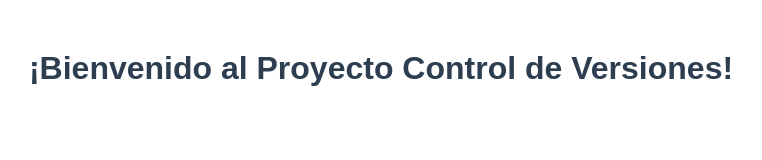
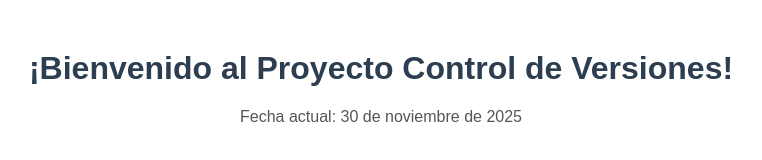
Before and after one commit to Juandavidbanol/versioncControlGitProyect, a plain HTML site: page index.html in a window 1280 px wide. Shown: the whole page, without its empty margins (259-1021 px from the left). Drawn offline with Linux system fonts and the light colour scheme.

Commit message:
Se agrega la fecha actual

```diff
--- a/index.html
+++ b/index.html
@@ -12,15 +12,28 @@
         h1 {
             color: #2c3e50;
         }
+        p {
+            color: #555;
+        }
     </style>
 </head>
 <body>
     <h1 id="welcome-message"></h1>
+    <p id="current-date"></p>
 
     <script>
         const projectName = "Proyecto Control de Versiones";
+
         const welcomeMessage = "¡Bienvenido al " + projectName + "!";
         document.getElementById("welcome-message").innerText = welcomeMessage;
+
+        function getCurrentDate() {
+            const today = new Date();
+            const options = { year: 'numeric', month: 'long', day: 'numeric' };
+            return today.toLocaleDateString('es-ES', options);
+        }
+
+        document.getElementById("current-date").innerText = "Fecha actual: " + getCurrentDate();
     </script>
 </body>
 </html>
```
